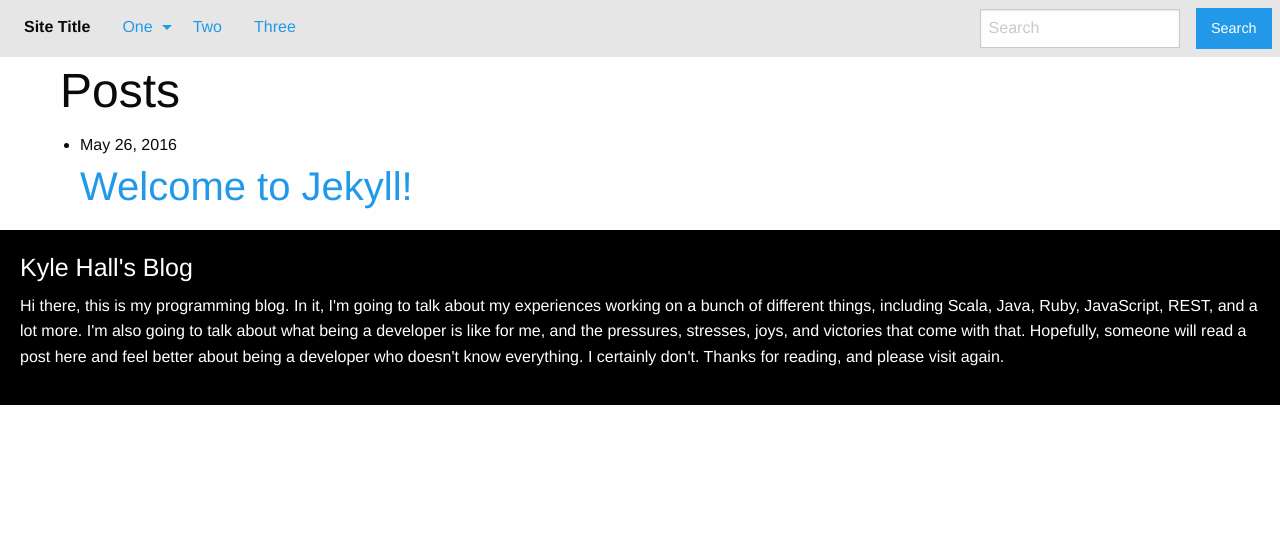
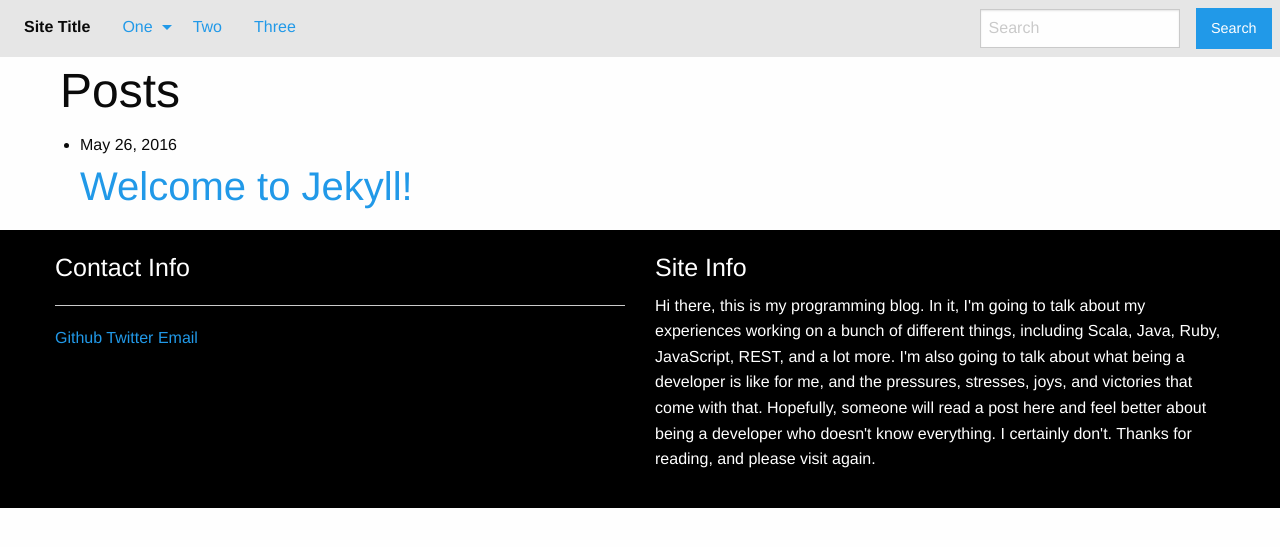
Before and after one commit to kyle-hall/kyle-hall.github.io, a Jekyll site: the page built from index.html, in a window 1280 px wide. Shown: the top 547 px of the page. Built offline with Jekyll 4.4.1, drawn with Linux system fonts in a browser that asks for light colours.

Commit message:
sets up new structure with rows and columns

```diff
--- a/_includes/footer.html
+++ b/_includes/footer.html
@@ -1,8 +1,21 @@
-<footer>
-  <h4 class="footer-heading">{{ site.title }}</h4>
-  <p>{{ site.description }}</p>
-  <script src="/js/foundation.min.js" charset="utf-8"></script>
-  <script type="text/javascript">
-    $(document).foundation();
-  </script>
+<footer class="content">
+  <div class="wrapper">
+    <div class="row">
+      <div class="column small-12 medium-6">
+        <h4>Contact Info</h4>
+        <hr>
+        <a href="#">Github</a>
+        <a href="#">Twitter</a>
+        <a href="#">Email</a>
+      </div>
+      <div class="column small-12 medium-6">
+        <h4>Site Info</h4>
+        <p>{{site.description}}</p>
+      </div>
+    </div>
+    <script src="/js/foundation.min.js" charset="utf-8"></script>
+    <script type="text/javascript">
+      $(document).foundation();
+    </script>
+  </div>
 </footer>
```
